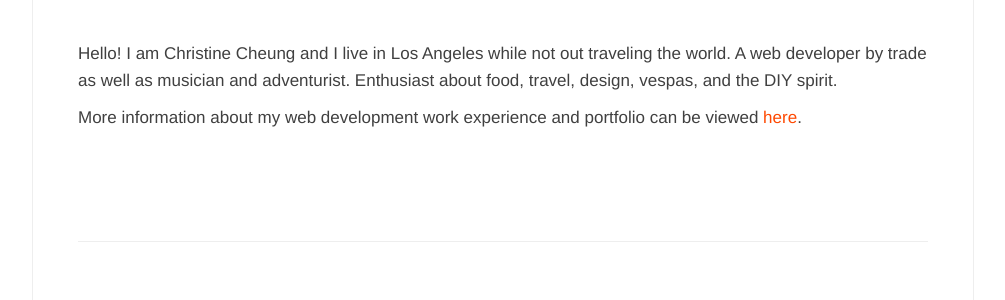
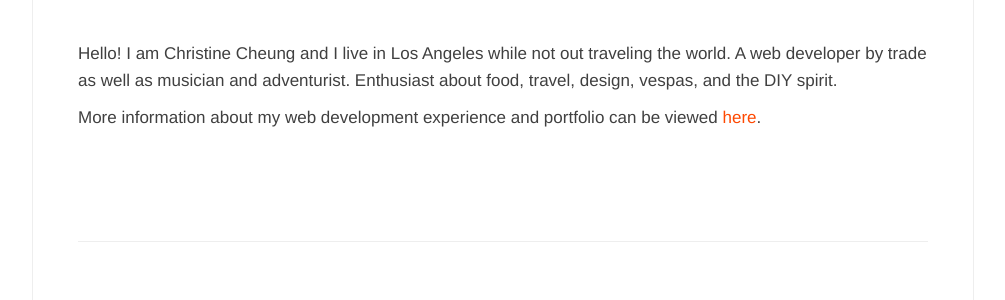
Before and after one commit to xtine/xtine.net, a Flask app: page / in a window 1280 px wide. Shown: the part 141-441 px from the top of the page, without its empty margins (137-1142 px from the left). Run offline with Flask 2, Linux system fonts and the light colour scheme.

Commit message:
home page copy update

```diff
--- a/templates/index.html
+++ b/templates/index.html
@@ -6,7 +6,7 @@
 
     <p>Hello! I am Christine Cheung and I live in Los Angeles while not out traveling the world. A web developer by trade as well as musician and adventurist. Enthusiast about food, travel, design, vespas, and the DIY spirit.</p>
 
-    <p>More information about my web development work experience and portfolio can be viewed <a href="/portfolio">here</a>.
+    <p>More information about my web development experience and portfolio can be viewed <a href="/portfolio">here</a>.
 
   </section>
 
```
